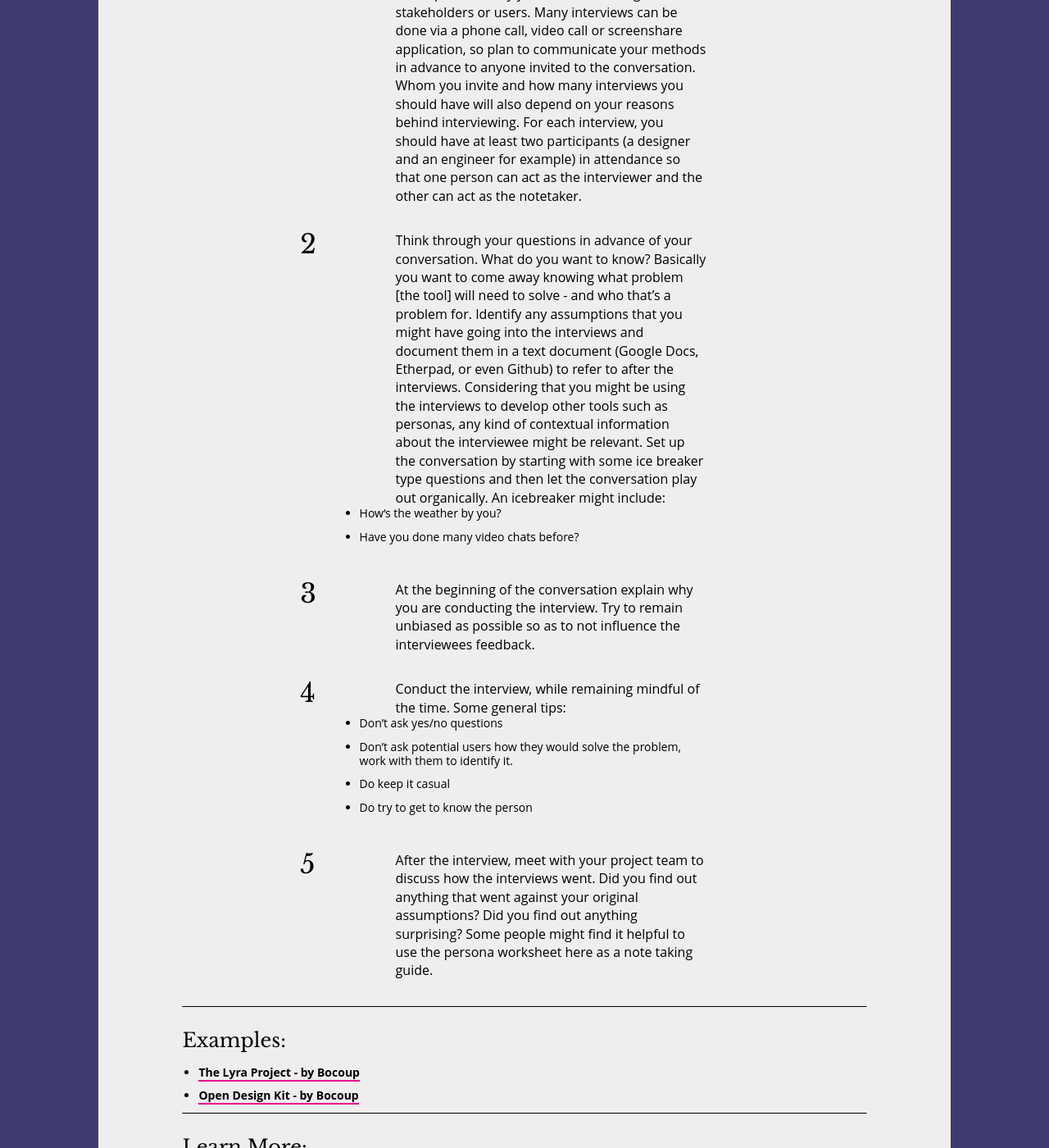
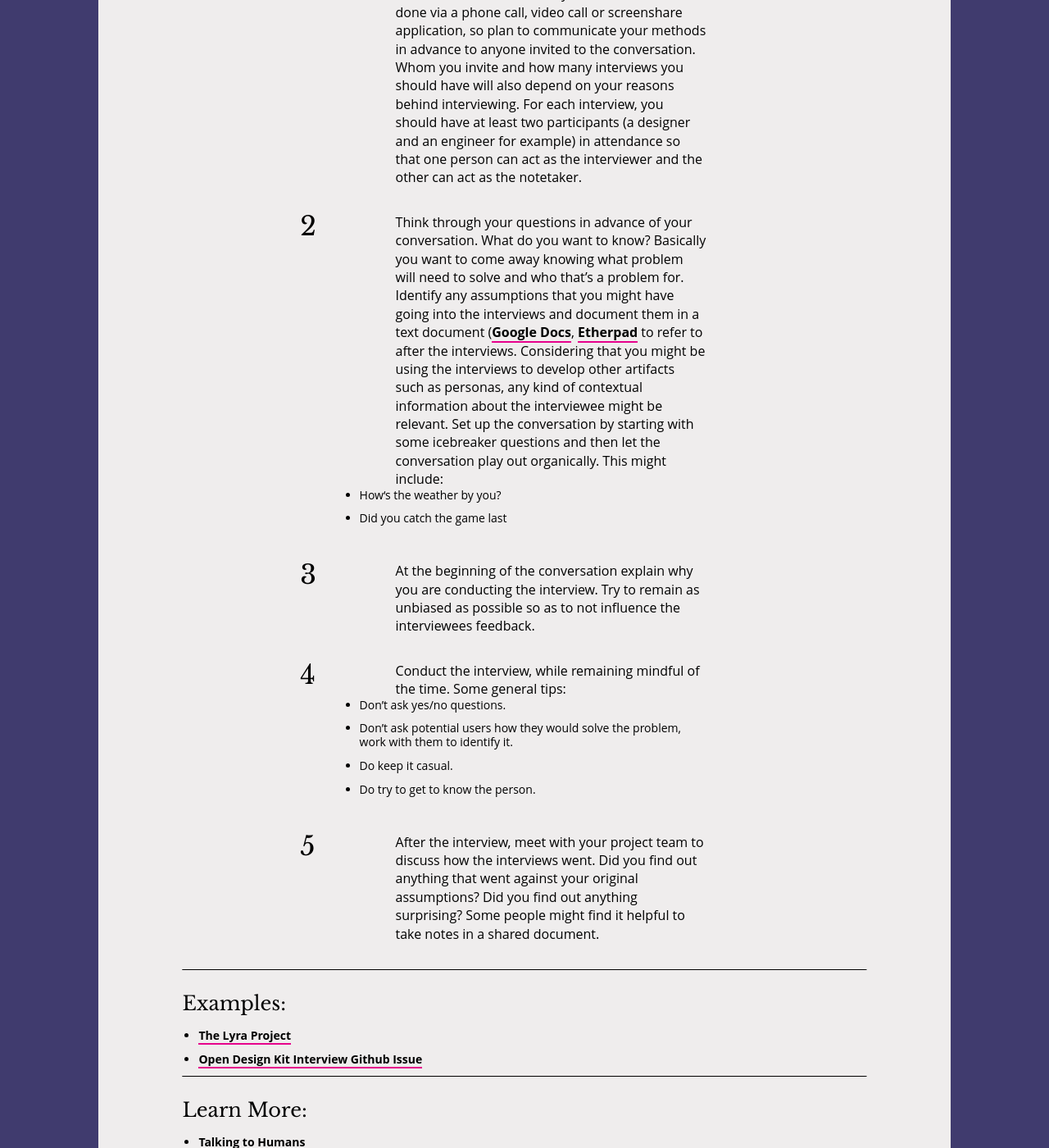
Before and after one commit to open-design-kit/opendesignkit, a Jekyll site: the page built from _methods/Interviews.md, in a window 1280 px wide and 1400 px high, scrolled down 968 px. Shown: the whole window at 82% size. Built offline with Jekyll 4.4.1, drawn with Linux system fonts in a browser that asks for light colours; some of the changed text lies outside the part shown.

Commit message:
incorporated Pam's edits - changed icebreaker question

```diff
--- a/_methods/Interviews.md
+++ b/_methods/Interviews.md
@@ -16,11 +16,11 @@ Interviewing is how you get data to later create [personas](/methods/personas/).
 
 ## When to do it:
 
-Interviewing is helpful before every milestone in your project. It's good for collecting requirements as well as checking to see if the implementation is working.
+Interviewing is helpful before every milestone in your project.
 
 ## Who’s involved:
 
-Find a few key types of users who will be interacting with your project. For example: These can be users of a web application, admin level maintainers of the application, and developer level maintainers.
+Find stakeholders and a few key types of users who will be interacting with your project. For example, these can be users of a web application, admin level maintainers of the application, and developer level maintainers.
 
 
 ## Time estimate:
@@ -33,32 +33,32 @@ Small (1 - 2 hours); this could go much longer, so be conscious of the clock.
 
 1. Invite participants and set aside at least an hour for the interviewee. Your set up for the interview will depend on why you are interviewing stakeholders or users. Many interviews can be done via a phone call, video call or screenshare application, so plan to communicate your methods in advance to anyone invited to the conversation. Whom you invite and how many interviews you should have will also depend on your reasons behind interviewing. For each interview, you should have at least two participants (a designer and an engineer for example) in attendance so that one person can act as the interviewer and the other can act as the notetaker.
 
-2. Think through your questions in advance of your conversation. What do you want to know? Basically you want to come away knowing what problem [the tool] will need to solve - and who that’s a problem for. Identify any assumptions that you might have going into the interviews and document them in a text document (Google Docs, Etherpad, or even Github) to refer to after the interviews.  Considering that you might be using the interviews to develop other tools such as personas, any kind of contextual information about the interviewee might be relevant. Set up the conversation by starting with some ice breaker type questions and then let the conversation play out organically. An icebreaker might include:
+2. Think through your questions in advance of your conversation. What do you want to know? Basically you want to come away knowing what problem will need to solve  and who that’s a problem for. Identify any assumptions that you might have going into the interviews and document them in a text document ([Google Docs](https://docs.google.com), [Etherpad](http://etherpad.org/, or even [Github](https://github.com/)) to refer to after the interviews.  Considering that you might be using the interviews to develop other artifacts such as personas, any kind of contextual information about the interviewee might be relevant. Set up the conversation by starting with some icebreaker questions and then let the conversation play out organically. This might include:
 
     - How‘s the weather by you?
-    - Have you done many video chats before?
+    - Did you catch the game last
 
 
-3. At the beginning of the conversation explain why you are conducting the interview. Try to remain unbiased as possible so as to not influence the interviewees feedback.
+3. At the beginning of the conversation explain why you are conducting the interview. Try to remain as unbiased as possible so as to not influence the interviewees feedback.
 
 
 4. Conduct the interview, while remaining mindful of the time. Some general tips:
 
-    - Don’t ask yes/no questions
+    - Don’t ask yes/no questions.
     - Don’t ask potential users how they would solve the problem, work with them to identify it.
-    - Do keep it casual
-    - Do try to get to know the person
+    - Do keep it casual.
+    - Do try to get to know the person.
 
-5. After the interview, meet with your project team to discuss how the interviews went. Did you find out anything that went against your original assumptions? Did you find out anything surprising? Some people might find it helpful to use the persona worksheet here as a note taking guide.
+5. After the interview, meet with your project team to discuss how the interviews went. Did you find out anything that went against your original assumptions? Did you find out anything surprising? Some people might find it helpful to take notes in a shared document.
 
 ---
 
 ## Examples:
 
-* [The Lyra Project - by Bocoup](https://github.com/vega/lyra/search?q=persona&type=Issues&utf8=%E2%9C%93)
-* [Open Design Kit - by Bocoup](https://github.com/bocoup/opendesignkit/issues/7)
+* [The Lyra Project](https://github.com/vega/lyra/search?q=persona&type=Issues&utf8=%E2%9C%93)
+* [Open Design Kit Interview Github Issue](https://github.com/bocoup/opendesignkit/issues/7)
 
 ---
 
 ## Learn More:
-* Learn more about how to talk to and interview potential stakeholders: Read [Talking to Humans](http://www.talkingtohumans.com/) by Giff Constable (the PDF is free!)
+* [Talking to Humans](http://www.talkingtohumans.com/)
```
